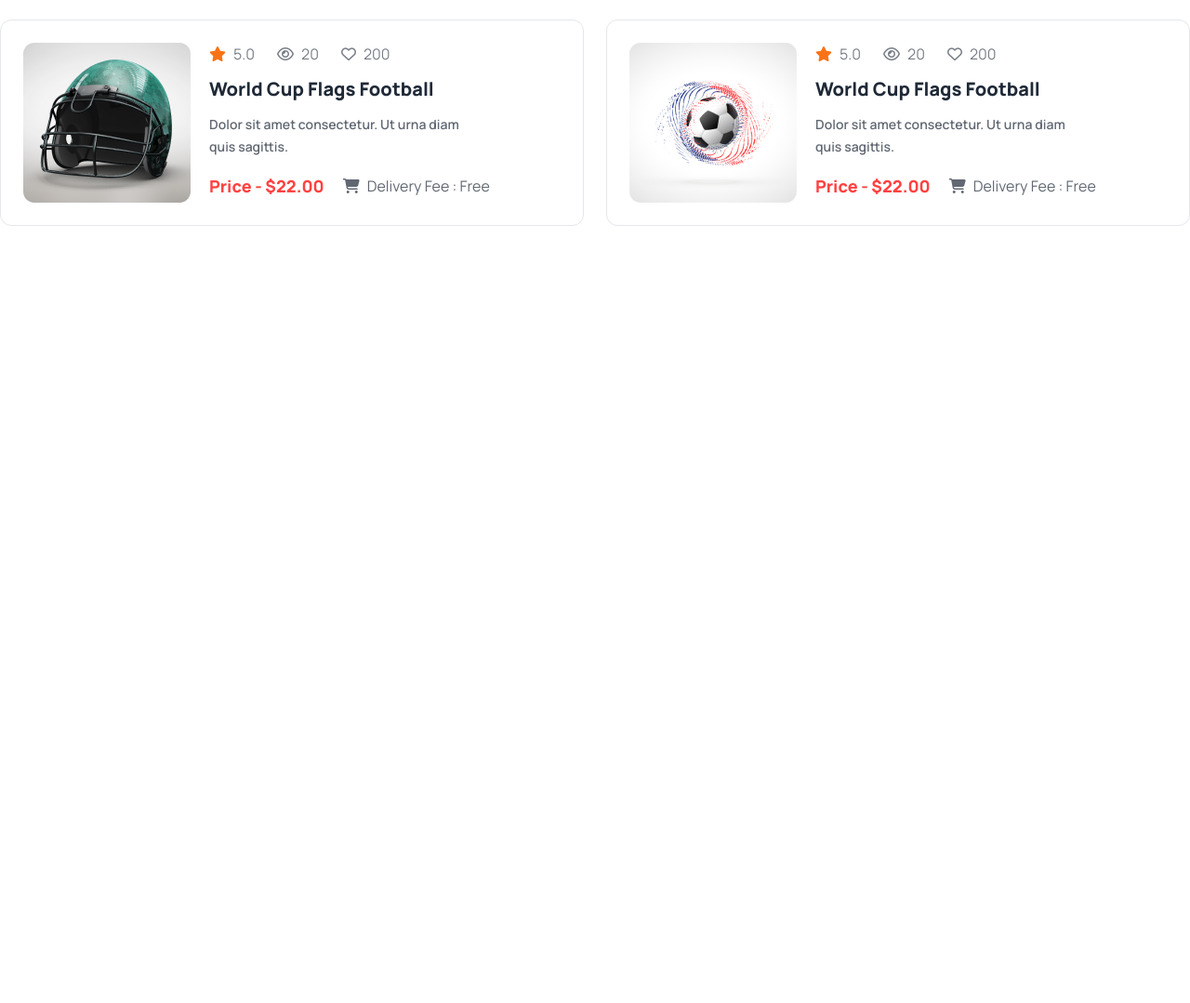
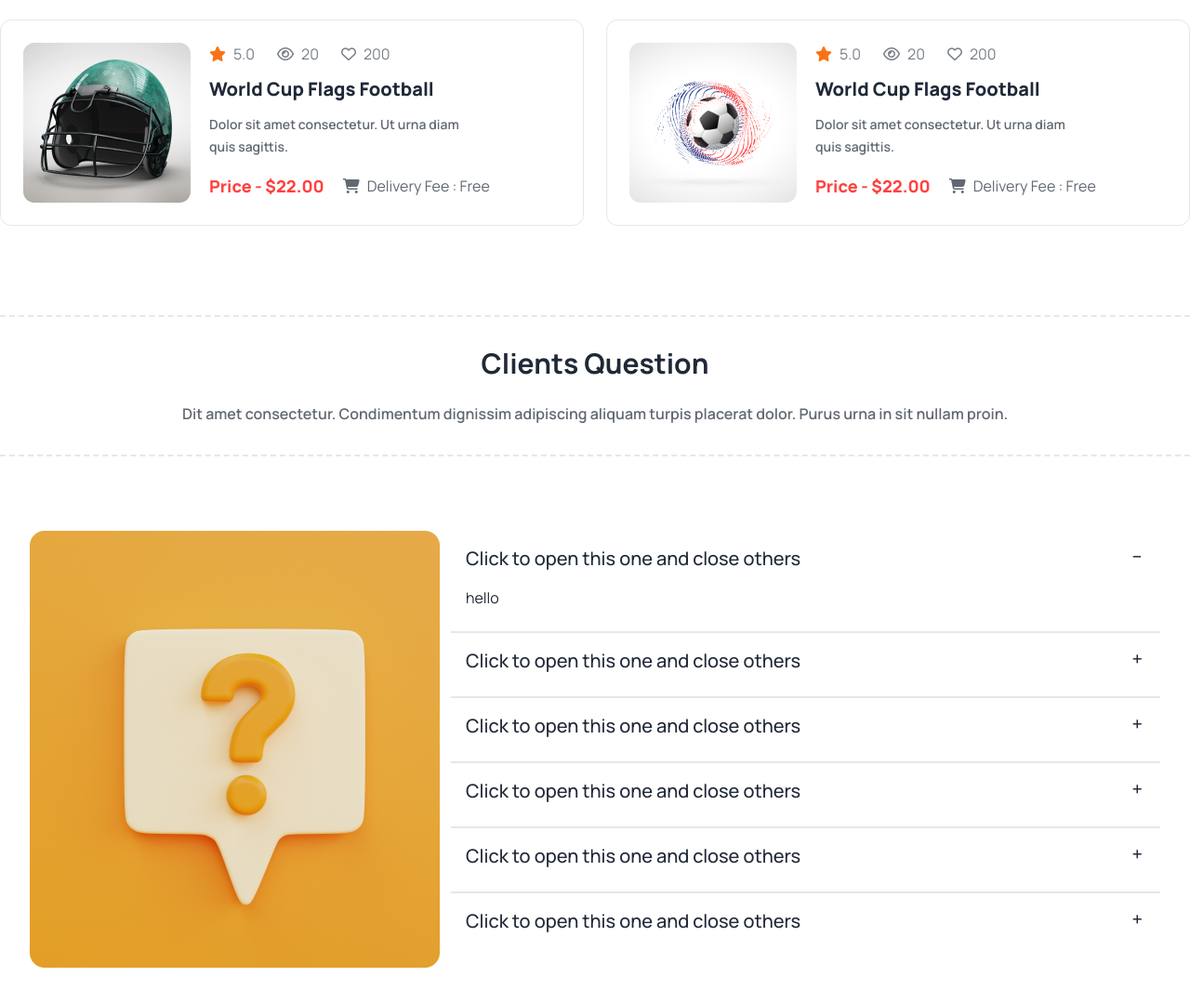
Before and after one commit to sojibislam9878/assignment3, a plain HTML site: page index.html in a window 1280 px wide. Shown: the part 3537-4616 px from the top of the page at 93% size. Before the commit the page ends 3780 px from the top, so only its background shows below. Drawn offline with nearby package versions, Linux system fonts and the light colour scheme.

Commit message:
clients question section done

```diff
--- a/index.html
+++ b/index.html
@@ -155,14 +155,14 @@
             <!-- program section images -->
             <div class="grid grid-cols-1 md:grid-cols-2 mt-12 gap-6">
                 <div class="bg-[linear-gradient(90deg,rgba(0,0,0,0.6),rgba(0,0,0,0.6)),url(Images/2.png)] bg-center bg-cover bg-no-repeat rounded-xl text-white p-10">
-                    <h3 class="font-bold text-3xl mt-20">Junior Program</h3>
+                    <h3 class="font-bold text-3xl md:mt-20">Junior Program</h3>
                     <p class="font-semibold text-sm opacity-80 leading-6 mt-4">Dolor sit amet consectetur. Ut urna diam quis sagittis. Elit elit
                         enim sagittis turpis in magna. Id et sed euismod natoque amet nunc morbi nulla. Tortor congue sed et in.
                     </p>
                     <button class="btn bg-[#FF4240] border-[#FF4240] text-white mt-9 hover:bg-transparent hover:border-[#FF4240]">Register Now!</button>
                 </div>
                 <div class="bg-[linear-gradient(90deg,rgba(0,0,0,0.6),rgba(0,0,0,0.6)),url(Images/3.png)] bg-center bg-cover bg-no-repeat rounded-xl text-white p-10">
-                    <h3 class="font-bold text-3xl mt-20">Teenager Program</h3>
+                    <h3 class="font-bold text-3xl md:mt-20">Teenager Program</h3>
                     <p class="font-semibold text-sm opacity-80 leading-6 mt-4">Dolor sit amet consectetur. Ut urna diam quis sagittis. Elit elit
                         enim sagittis turpis in magna. Id et sed euismod natoque amet nunc morbi nulla. Tortor congue sed et in.
                     </p>
@@ -302,6 +302,76 @@
                 </div>
             </div>
         </section>
+        <!-- * clients question section -->
+        <section class="container mx-auto mt-24">
+            <!-- clients section title -->
+            <div class="text-center border-y-2 border-dashed py-8">
+                <h3 class="text-3xl font-bold">Clients Question</h3>
+            <p class="font-semibold opacity-70 mt-6">Dit amet consectetur. Condimentum dignissim adipiscing aliquam turpis placerat dolor. Purus urna in sit nullam proin. </p>
+            </div>
+            <!-- clients main thing -->
+            <div class="lg:flex gap-3 mt-12 p-8 mb-6">
+                <div>
+                    <img class="w-full" src="Images/11.png" alt="">
+                </div>
+                <div class="flex-1 ">
+                    <div class="collapse collapse-plus border-b-2 rounded-none pb-2">
+                        <input type="radio" name="my-accordion-3" checked="checked" />
+                        <div class="collapse-title text-xl font-medium ">
+                          Click to open this one and close others
+                        </div>
+                        <div class="collapse-content">
+                          <p>hello</p>
+                        </div>
+                      </div>
+                      <div class="collapse collapse-plus border-b-2 rounded-none pb-2">
+                        <input type="radio" name="my-accordion-3" />
+                        <div class="collapse-title text-xl font-medium">
+                          Click to open this one and close others
+                        </div>
+                        <div class="collapse-content">
+                          <p>hello</p>
+                        </div>
+                      </div>
+                      <div class="collapse collapse-plus border-b-2 rounded-none pb-2">
+                        <input type="radio" name="my-accordion-3" />
+                        <div class="collapse-title text-xl font-medium">
+                          Click to open this one and close others
+                        </div>
+                        <div class="collapse-content">
+                          <p>hello</p>
+                        </div>
+                    </div>
+                      <div class="collapse collapse-plus border-b-2 rounded-none pb-2">
+                        <input type="radio" name="my-accordion-3" />
+                        <div class="collapse-title text-xl font-medium">
+                          Click to open this one and close others
+                        </div>
+                        <div class="collapse-content">
+                          <p>hello</p>
+                        </div>
+                    </div>
+                      <div class="collapse collapse-plus border-b-2 rounded-none pb-2">
+                        <input type="radio" name="my-accordion-3" />
+                        <div class="collapse-title text-xl font-medium">
+                          Click to open this one and close others
+                        </div>
+                        <div class="collapse-content">
+                          <p>hello</p>
+                        </div>
+                    </div>
+                      <div class="collapse collapse-plus pb-2 ">
+                        <input type="radio" name="my-accordion-3" />
+                        <div class="collapse-title text-xl font-medium">
+                          Click to open this one and close others
+                        </div>
+                        <div class="collapse-content">
+                          <p>hello</p>
+                        </div>
+                    </div>
+                </div>
+            </div>
+        </section>
     </main>
     <footer>
 
```
